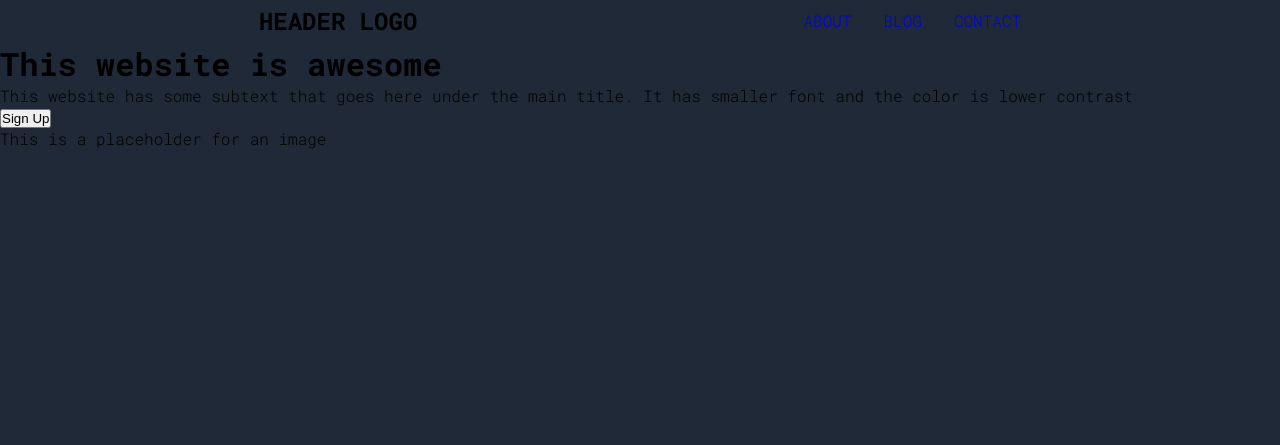
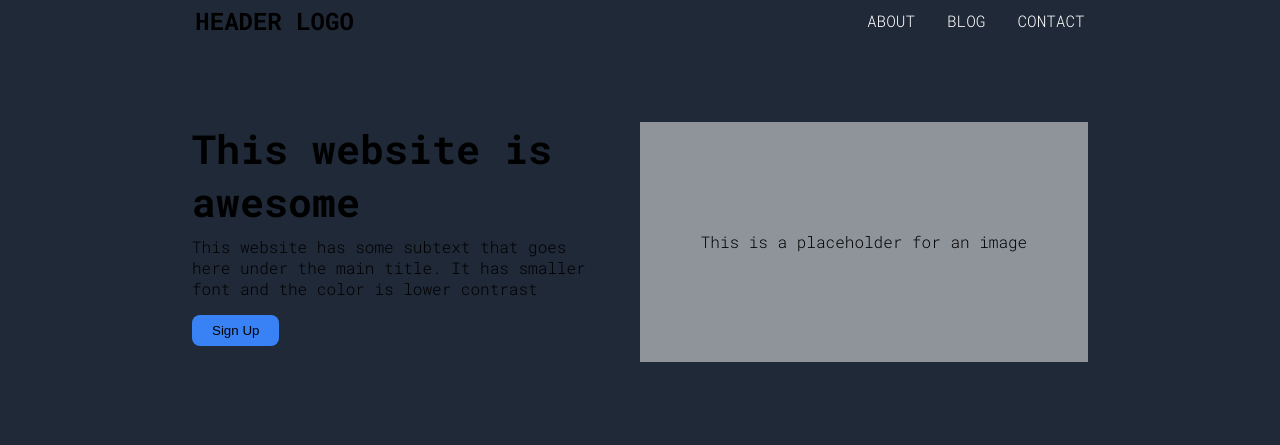
Before and after one commit to HectorKayman/odin-landingpage, a plain HTML site: page index.html in a window 1280 px wide. Drawn offline with Linux system fonts and the light colour scheme.

Commit message:
Adds the style for the hero section of the webpage Centered the main hero section with flexbox properties Added a temporary placeholder for the hero image to come Set the height of the hero section to 400px

```diff
--- a/style/stylesheet.css
+++ b/style/stylesheet.css
@@ -16,11 +16,12 @@ html {
 body {
     display: flex;
     flex-direction: column;
+    align-items: center;
     background-color: #1f2937;
     width: 100dvw;
 }
 
-/* Stylizes the Navigation bar section */
+/* Style for the Navigation bar section */
 
 /* Flexbox allows centering of the navbar */
 .top-header {
@@ -31,7 +32,7 @@ body {
 }
 
 .navbar {
-    width: 60%;
+    width: 70%;
     display: inherit;
     justify-content: space-between;
     align-items: center;
@@ -50,4 +51,42 @@ body {
 .nav-link {
     text-decoration: none;
     cursor: pointer;
+    color: #ffffff;
 }
+
+.hero-section {
+    width: 70%;
+    height: 400px;
+    display: flex;
+    justify-content: center;
+    align-items: center;
+    gap: 4%;
+}
+
+.title-box {
+    width: 46%;
+    height: 60%;
+}
+
+.title-box h1 {
+    font-weight: 700;
+    font-size: 2.5rem;
+    margin-bottom: 0.5rem;
+}
+
+.btn-signup {
+    padding: 0.5rem 1.25rem;
+    margin: 1rem 0;
+    background-color: #3882f6;
+    border-radius: 0.5rem;
+    border: none;
+}
+
+.image-box {
+    width: 50%;
+    height: 60%;
+    background-color: rgba(255, 255, 255, 50%);
+    display: flex;
+    justify-content: center;
+    align-items: center;
+}
```
